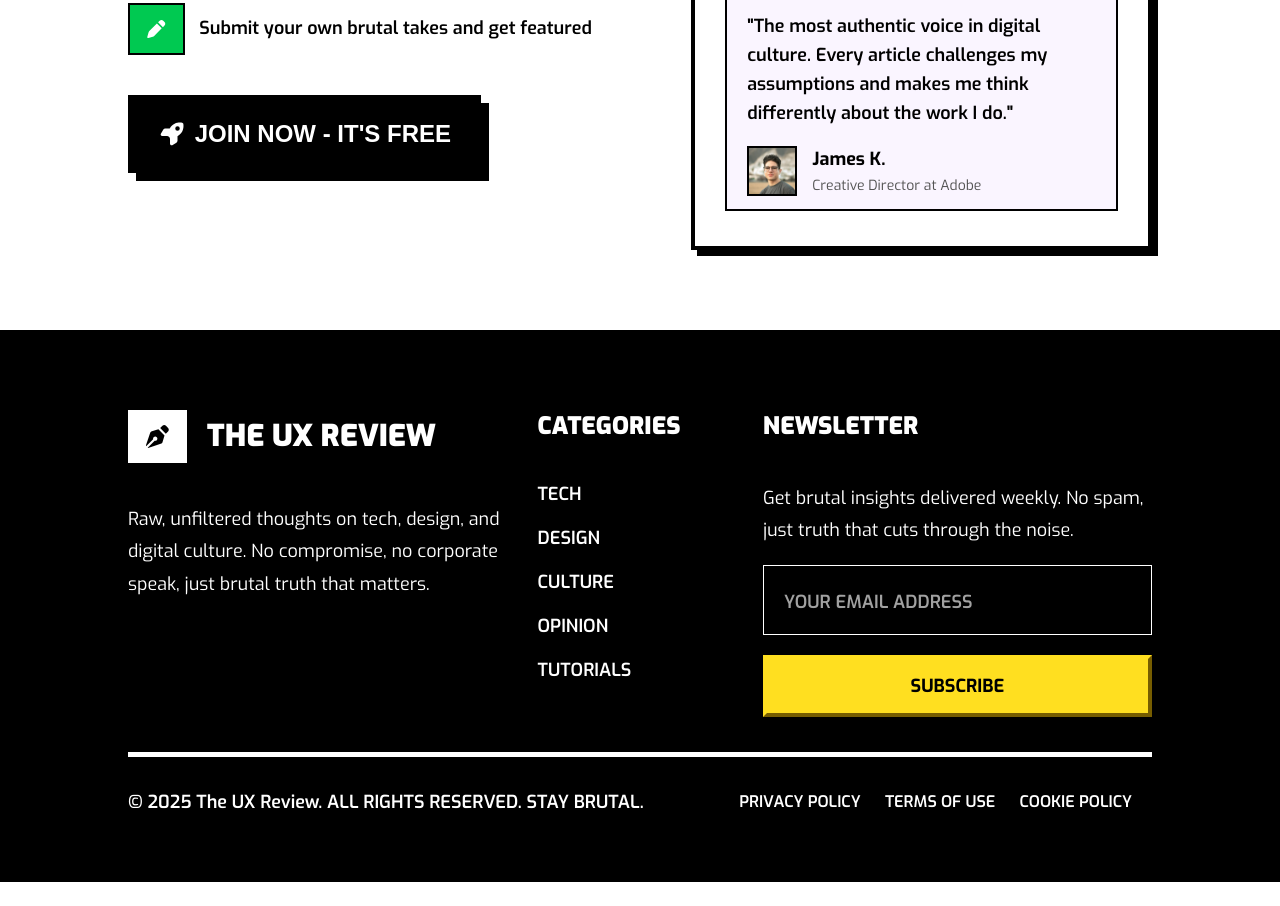
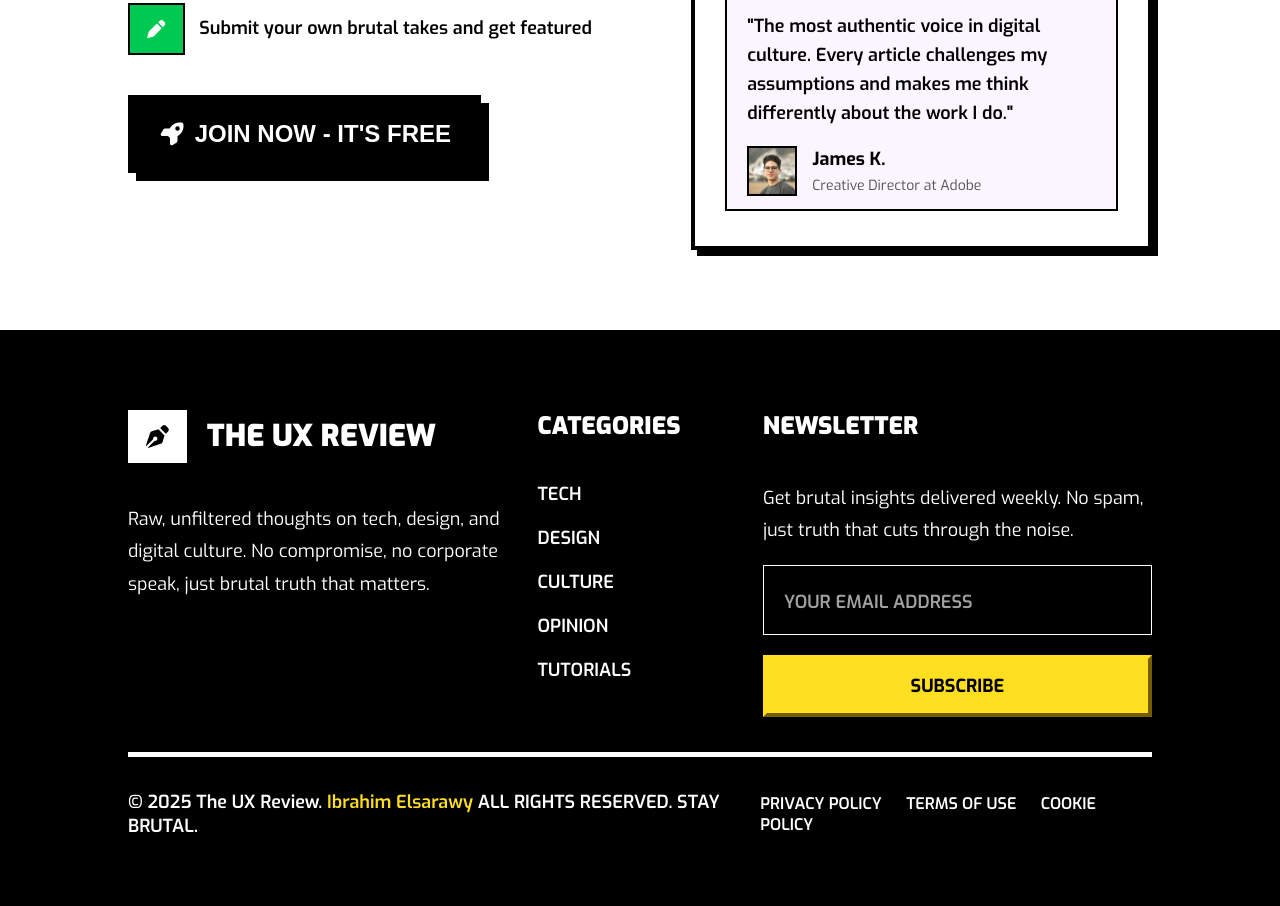
Before and after one commit to ibrahimelsarawy/The-UX-Review-Blog-IbrahimElsarawy, a plain HTML site: page index.html in a window 1280 px wide. Shown: the part 4311-5217 px from the top of the page. Before the commit the page ends 5193 px from the top, so only its background shows below. Drawn offline with Linux system fonts and the light colour scheme.

Commit message:
describe your changes

```diff
--- a/css/style.css
+++ b/css/style.css
@@ -1054,7 +1054,10 @@ nav .nav .container .navegation button {
   font-weight: 600;
 }
 
-
+.ibrahim{
+    color: #FFDF20;
+
+}
 input {
   width: 100%;
   padding: 20px;
--- a/index.html
+++ b/index.html
@@ -5,6 +5,7 @@
     <meta charset="UTF-8">
     <meta name="viewport" content="width=device-width, initial-scale=1.0">
     <title>The UX Review Blog</title>
+    <meta name="author" content="Ibrahim Elsarawy – Front-End Developer">
     <link rel="shortcut icon" href="images/favicon.png" type="image/x-icon">
     <link rel="preconnect" href="https://fonts.googleapis.com">
     <link rel="preconnect" href="https://fonts.gstatic.com" crossorigin>
@@ -415,7 +416,7 @@
 
                 <div class="line"></div>
                 <div class="copy">
-                    <p>&copy; 2025 The UX Review. ALL RIGHTS RESERVED. STAY BRUTAL.</p>
+                    <p>&copy; 2025 The UX Review. <span class="ibrahim">Ibrahim Elsarawy</span> ALL RIGHTS RESERVED. STAY BRUTAL.</p>
                     <div class="links">
                         <a href="">PRIVACY POLICY</a>
                         <a href="">TERMS OF USE</a>
```
